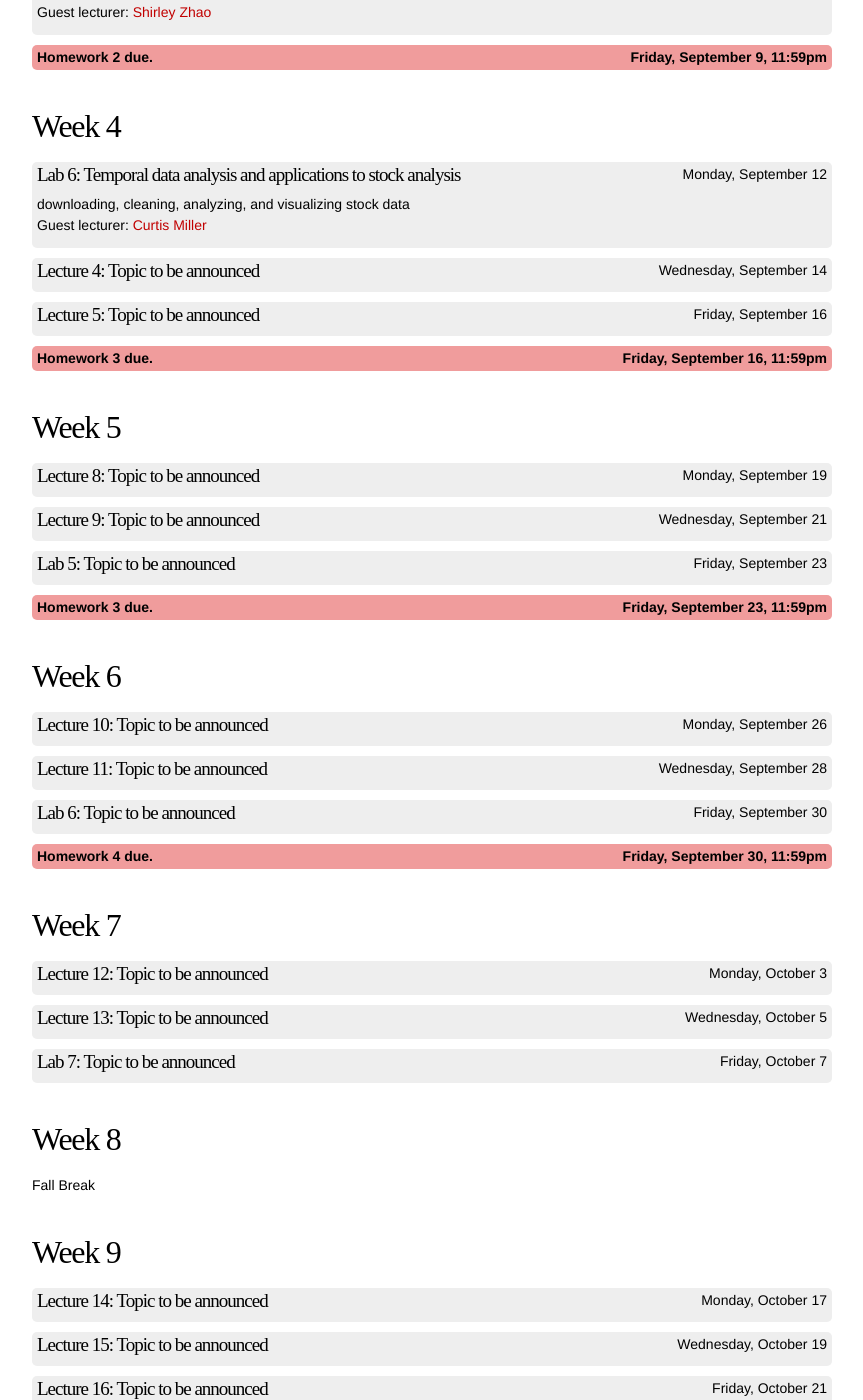
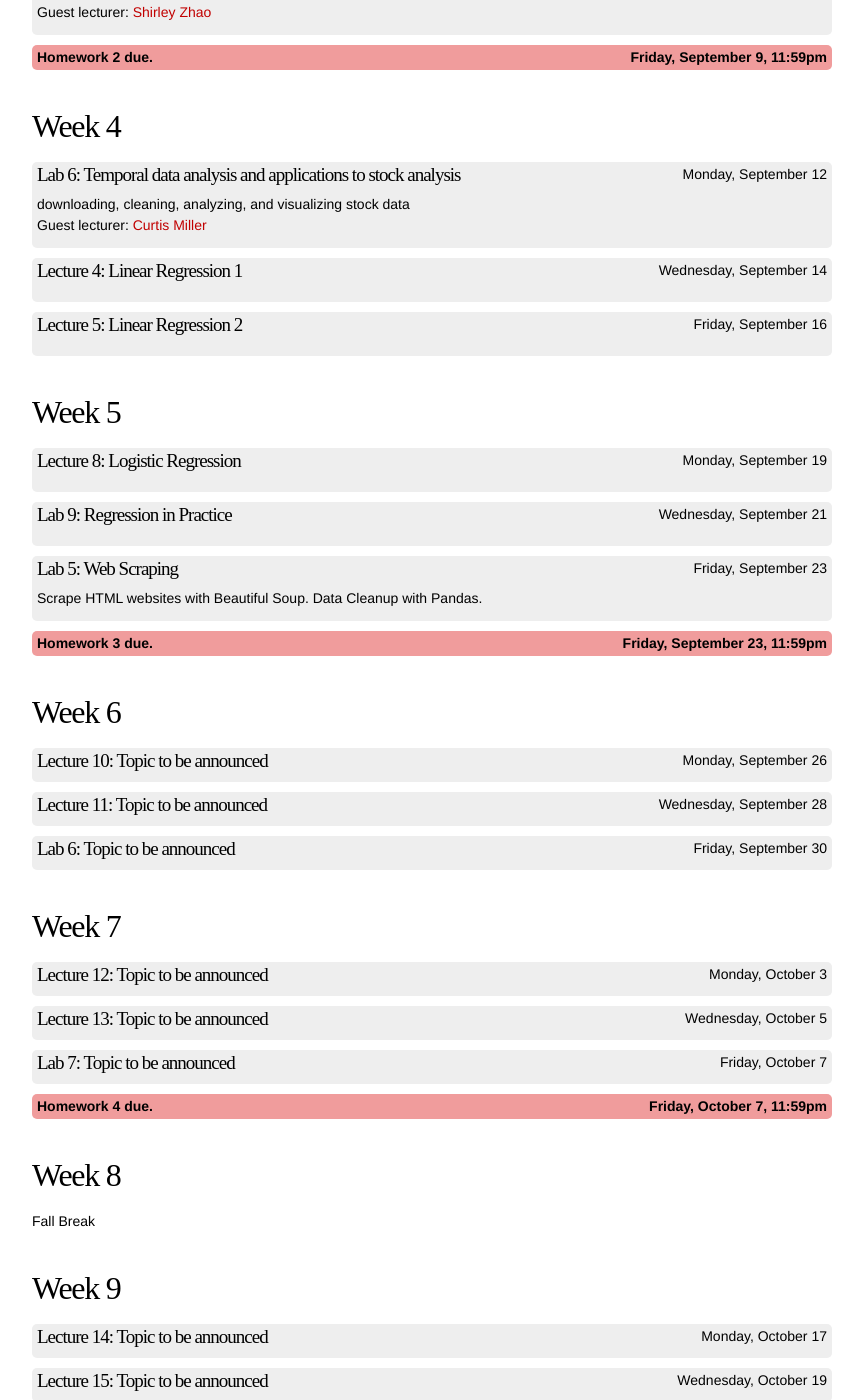
Before and after one commit to datascience-course/2016-website, a Jekyll site: the page built from schedule.md, in a window 1280 px wide and 1400 px high, scrolled down 1423 px. Shown: the whole window, without its empty margins (208-1071 px from the left). Built offline with Jekyll 4.4.1, drawn with Linux system fonts in a browser that asks for light colours; some web fonts are replaced; some of the changed text lies outside the part shown.

Commit message:
updates to schedule part I

```diff
--- a/_layouts/schedule.html
+++ b/_layouts/schedule.html
@@ -29,17 +29,18 @@ Monday: Labor Day
     <h2>Week 4</h2>
 
     {% include lecture.html type="lab" number=6 date="Monday, September 12" key="lab_temp_analysis" %}
-    {% include lecture.html number=4 date="Wednesday, September 14" key="data" %}
-    {% include lecture.html number=5 date="Friday, September 16" key="data" %}
 
-    {% include deadline.html due="Homework 3" date="Friday, September 16, 11:59pm" %}
+    {% include lecture.html number=4 date="Wednesday, September 14" key="regression_1" %}
+
+    {% include lecture.html number=5 date="Friday, September 16" key="regression_2" %}
+
 
     <h2>Week 5</h2>
 
-    {% include lecture.html number=8 date="Monday, September 19" key="marks_channels" %}
-    {% include lecture.html number=9 date="Wednesday, September 21" key="design_tasks" %}
+    {% include lecture.html number=8 date="Monday, September 19" key="log_regression" %}
+    {% include lecture.html type="lab" number=9 date="Wednesday, September 21" key="lab_regression" %}
 
-    {% include lecture.html type="lab" number=5 date="Friday, September 23" key="data" %}
+    {% include lecture.html type="lab" number=5 date="Friday, September 23" key="lab_webscraping" %}
 
     {% include deadline.html due="Homework 3" date="Friday, September 23, 11:59pm" %}
 
@@ -51,7 +52,6 @@ Monday: Labor Day
 
     {% include lecture.html type="lab" number=6 date="Friday, September 30" key="data" %}
 
-    {% include deadline.html due="Homework 4" date="Friday, September 30, 11:59pm" %}
 
 
     <h2>Week 7</h2>
@@ -59,6 +59,9 @@ Monday: Labor Day
     {% include lecture.html number=12 date="Monday, October 3" key="grids" %}
     {% include lecture.html number=13 date="Wednesday, October 5" key="exam1" %}
     {% include lecture.html type="lab" number=7 date="Friday, October 7" key="data" %}
+
+    {% include deadline.html due="Homework 4" date="Friday, October 7, 11:59pm" %}
+
 
 
     <h2>Week 8</h2>
@@ -71,7 +74,7 @@ Monday: Labor Day
     {% include lecture.html number=15 date="Wednesday, October 19" key="volumes" %}
     {% include lecture.html number=16 date="Friday, October 21" key="volumes" %}
 
-    {% include deadline.html due="Homework 5" date="Friday, October 21, 11:59pm" %}
+    {% include deadline.html due="Homework 5 and Project Proposal" date="Friday, October 21, 11:59pm" %}
 
     <h2>Week 10</h2>
     <!-- VIS @ CHICAGO -->
```
Also changed, not shown: _lectures/lab_regression.md (added, +12 -0 lines), _lectures/lab_temp_analysis.md (+1 -1 lines), _lectures/lab_webscraping.md (added, +12 -0 lines), _lectures/log_regression.md (added, +12 -0 lines), _lectures/regression_1.md (added, +11 -0 lines), _lectures/regression_2.md (added, +11 -0 lines), _lectures/svm_1.md (added, +11 -0 lines).
